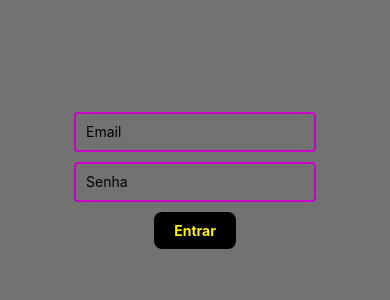
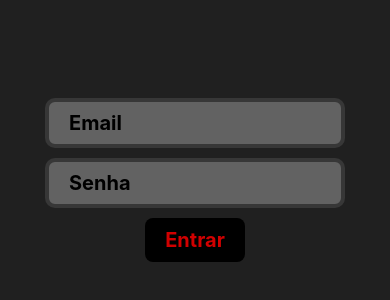
Before and after one commit to DJerowd/TrabalhoDispositivosMoveis1, a React Native app: screen / in a window 390 px wide. Shown: the part 242-542 px from the top of the page. Built offline with nearby package versions, Linux system fonts and the light colour scheme.

Commit message:
Criação da pagina de detalhes

```diff
--- a/App.js
+++ b/App.js
@@ -1,5 +1,5 @@
-import React, { useState } from 'react';
-import { View, Text, StyleSheet } from 'react-native';
+import { React, useState } from 'react';
+import {SafeAreaView, View, Text, StyleSheet } from 'react-native';
 import LoginPage from './src/screens/LoginPage';
 import ItemList from './src/screens/ItemList';
 
@@ -11,13 +11,13 @@ const App = () => {
   };
 
   return (
-    <View style={styles.container}>
+    <SafeAreaView style={styles.container}>
       {isLoggedIn ? (
         <ItemList />
       ) : (
         <LoginPage onLogin={handleLogin} />
       )}
-    </View>
+    </SafeAreaView>
   );
 };
 
@@ -26,42 +26,11 @@ const styles = StyleSheet.create({
     flex: 1,
     justifyContent: 'center',
     alignItems: 'center',
-    backgroundColor: '#727272',
+    backgroundColor: '#202020',
   },
 });
 
 export default App;
-
-
-/*
-import React, { useState } from 'react';
-import { View, Text, StyleSheet } from 'react-native';
-import LoginPage from './src/screens/LoginPage';
-import ItemList from './src/screens/ItemList';
-
-const App = () => {
-  const [isLoggedIn, setIsLoggedIn] = useState(false);
-
-  const handleLogin = () => {
-    setIsLoggedIn(true);
-  };
-
-  return (
-    <View style={styles.container}>
-      {isLoggedIn ? (
-        <ItemList />
-      ) : (
-        <LoginPage onLogin={handleLogin} />
-      )}
-    </View>
-  );
-};
-*/
-
-
-
-
-
 
 /*
       Projeto Disciplina Desenvolvimento de aplicativos móveis - 4o período
@@ -106,9 +75,4 @@ Projeto
 
 
     API: https://pokeapi.co/api/v2/pokemon
-
-
-
-
-
 */
--- a/package.json
+++ b/package.json
@@ -9,6 +9,8 @@
     "web": "expo start --web"
   },
   "dependencies": {
+    "@react-navigation/native": "^6.1.7",
+    "@react-navigation/stack": "^6.3.17",
     "axios": "^1.4.0",
     "expo": "~49.0.8",
     "expo-status-bar": "~1.6.0",
--- a/src/screens/ItemList.jsx
+++ b/src/screens/ItemList.jsx
@@ -1,7 +1,6 @@
 import axios from 'axios';
-import React, { useState, useEffect } from 'react';
-import { View, Text, FlatList, Image, StyleSheet } from 'react-native';
-
+import { React, useState, useEffect } from 'react';
+import { View, Text, FlatList, Image, TouchableOpacity, StyleSheet } from 'react-native';
 
 const ItemList = () => {
   const [items, setItems] = useState([]);
@@ -17,17 +16,20 @@ const ItemList = () => {
   }, []);
 
   const renderItem = ({ item }) => (
-    <View style={styles.item}>
+    <TouchableOpacity
+      style={styles.item}
+      onPress={() => handleItemPress(item)}
+    >
       <Image
         source={{ uri: `https://raw.githubusercontent.com/PokeAPI/sprites/master/sprites/pokemon/${item.url.split('/')[6]}.png` }}
         style={styles.image}
       />
       <Text style={styles.name}>{item.name}</Text>
       <Text style={styles.url}>{item.url}</Text>
-    </View>
+    </TouchableOpacity>
   );
 
-  return (
+return (
     <View style={styles.container}>
       {loading ? (
         <Text>Carregando...</Text>
@@ -45,30 +47,35 @@ const ItemList = () => {
 const styles = StyleSheet.create({
   container: {
     flex: 1,
-    backgroundColor: '#727272',
     justifyContent: 'center',
     alignContent: 'center',
+    padding: 10,
+    marginTop: 15,
   },
   item: {
-    backgroundColor: '#202020',
-    padding: 20,
-    marginVertical: 8,
-    marginHorizontal: 16,
-    borderRadius: 8,
-    flexDirection: 'row',
+    backgroundColor: '#A0A0A0',
+    padding: 40,
+    margin: 10,
+    borderRadius: 20,
+    flexDirection: 'column',
     alignItems: 'center',
   },
   image: {
-    width: 50,
-    height: 50,
-    marginRight: 10,
+    backgroundColor: '#000000',
+    width: 240,
+    height: 240,
+    margin: 10,
   },
   name: {
-    fontSize: 18,
+    color: '#000000',
+    fontSize: 30,
     fontWeight: 'bold',
   },
   url: {
-    color: '#555',
+    color: '#000000',
+    fontSize: 14,
+    fontWeight: 'bold',
+    paddingTop: 10,
   },
 });
 
--- a/src/screens/LoginPage.jsx
+++ b/src/screens/LoginPage.jsx
@@ -1,4 +1,4 @@
-import React, { useState } from 'react';
+import { React, useState } from 'react';
 import { View, Text, TextInput, TouchableOpacity, StyleSheet } from 'react-native';
 
 const LoginPage = ({ onLogin }) => {
@@ -11,7 +11,7 @@ const LoginPage = ({ onLogin }) => {
       setError('');
       onLogin();
     } else {
-      setError('Por favor, preencha todos os campos.');
+      setError('Por favor, preencha todos os campos em falta.');
     }
   };
 
@@ -46,13 +46,16 @@ const styles = StyleSheet.create({
     paddingHorizontal: 20,
   },
   input: {
-    width: '100%',
-    height: 40,
-    borderColor: '#ca00cc',
-    borderWidth: 2,
-    borderRadius: 4,
-    paddingHorizontal: 10,
+    width: 300,
+    height: 50,
+    backgroundColor: '#626262',
+    borderColor: '#00000070',
+    borderWidth: 4,
+    borderRadius: 10,
+    paddingHorizontal: 20,
     marginBottom: 10,
+    fontSize: 20,
+    fontWeight: 'bold',
   },
   button: {
     backgroundColor: '#000000',
@@ -61,11 +64,14 @@ const styles = StyleSheet.create({
     borderRadius: 8,
   },
   buttonText: {
-    color: '#fff00f',
+    color: '#FF0000D0',
+    fontSize: 20,
     fontWeight: 'bold',
   },
   error: {
-    color: '#ff0000',
+    color: '#FF0000D0',
+    fontSize: 16,
+    fontWeight: 'bold',
     marginBottom: 10,
   },
 });
```
Also changed, not shown: src/screens/ItemDetails.jsx (added, +57 -0 lines), 1 other file (tests, documents, lock files or other folders).
